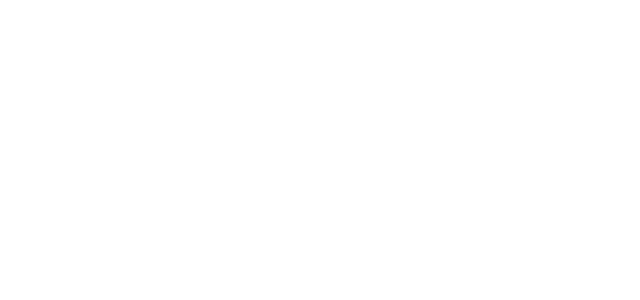
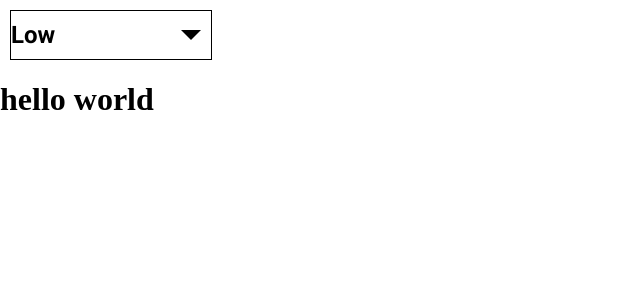
Before and after one commit to Uladzimir86/pointing-poker, a React (Create React App) app in the folder front/: page / in a window 1280 px wide. Shown: the top 300 px of the page, without its empty margins (0-640 px from the left). Built offline with nearby package versions, Linux system fonts and the light colour scheme.

Commit message:
[ADD] Made dropdown menu

```diff
--- a/front/src/App.tsx
+++ b/front/src/App.tsx
@@ -1,7 +1,10 @@
+import CustomDropdown from './UI-components/custom-dropdown/custom-dropdown.component'
 
 function App() {
   return (
     <div className="App">
+      <CustomDropdown />
+      <h1>hello world</h1>
     </div>
   )
 }
--- /dev/null
+++ b/front/src/UI-components/custom-dropdown/custom-dropdown.component.tsx
@@ -0,0 +1,38 @@
+import { FC, useState } from 'react'
+import './custom-dropdown.styles.scss'
+import triangleIcon from './images/triangle-icon.png'
+
+const CustomDropdown: FC = () => {
+  const [selectedOption, setSelectedOption] = useState('Low')
+  const [visible, setVisible] = useState(false)
+
+  return (
+    <div className="drop-down">
+      <div onClick={() => setVisible(!visible)} className="selected-option">
+        {selectedOption}
+
+        <img
+          src={triangleIcon}
+          alt={'Select...'}
+          className={`${visible ? 'rotate' : ''} triangle`}
+        />
+      </div>
+      <div
+        onClick={() => setVisible(!visible)}
+        className={`options ${visible ? '' : 'hidden'}`}
+      >
+        <div onClick={() => setSelectedOption('Low')} className="option">
+          Low
+        </div>
+        <div onClick={() => setSelectedOption('Medium')} className="option">
+          Medium
+        </div>
+        <div onClick={() => setSelectedOption('High')} className="option">
+          High
+        </div>
+      </div>
+    </div>
+  )
+}
+
+export default CustomDropdown
--- /dev/null
+++ b/front/src/UI-components/custom-dropdown/custom-dropdown.styles.scss
@@ -0,0 +1,48 @@
+.drop-down {
+  font-family: Roboto;
+  font-style: normal;
+  font-weight: bold;
+  font-size: 24px;
+  line-height: 28px;
+  margin: 10px;
+  width: 100%;
+}
+
+.selected-option {
+  display: flex;
+  justify-content: space-between;
+  align-items: center;
+  height: 3rem;
+  width: 200px;
+  border: 1px solid black;
+}
+
+.options {
+  display: flex;
+  position: absolute;
+  flex-direction: column;
+  width: 100%;
+}
+
+.option {
+  height: 3rem;
+  width: 200px;
+  border: 1px solid black;
+  background-color: rgba(0, 247, 255, 0.521);
+
+
+  justify-content: center;
+  align-items: center;
+}
+
+.hidden {
+  visibility: hidden;
+}
+
+.rotate {
+  transform: rotate(180deg);
+}
+
+.triangle {
+  padding: 10px;
+}
```
Also changed, not shown: front/src/UI-components/custom-dropdown/images/triangle-icon.png (added).
